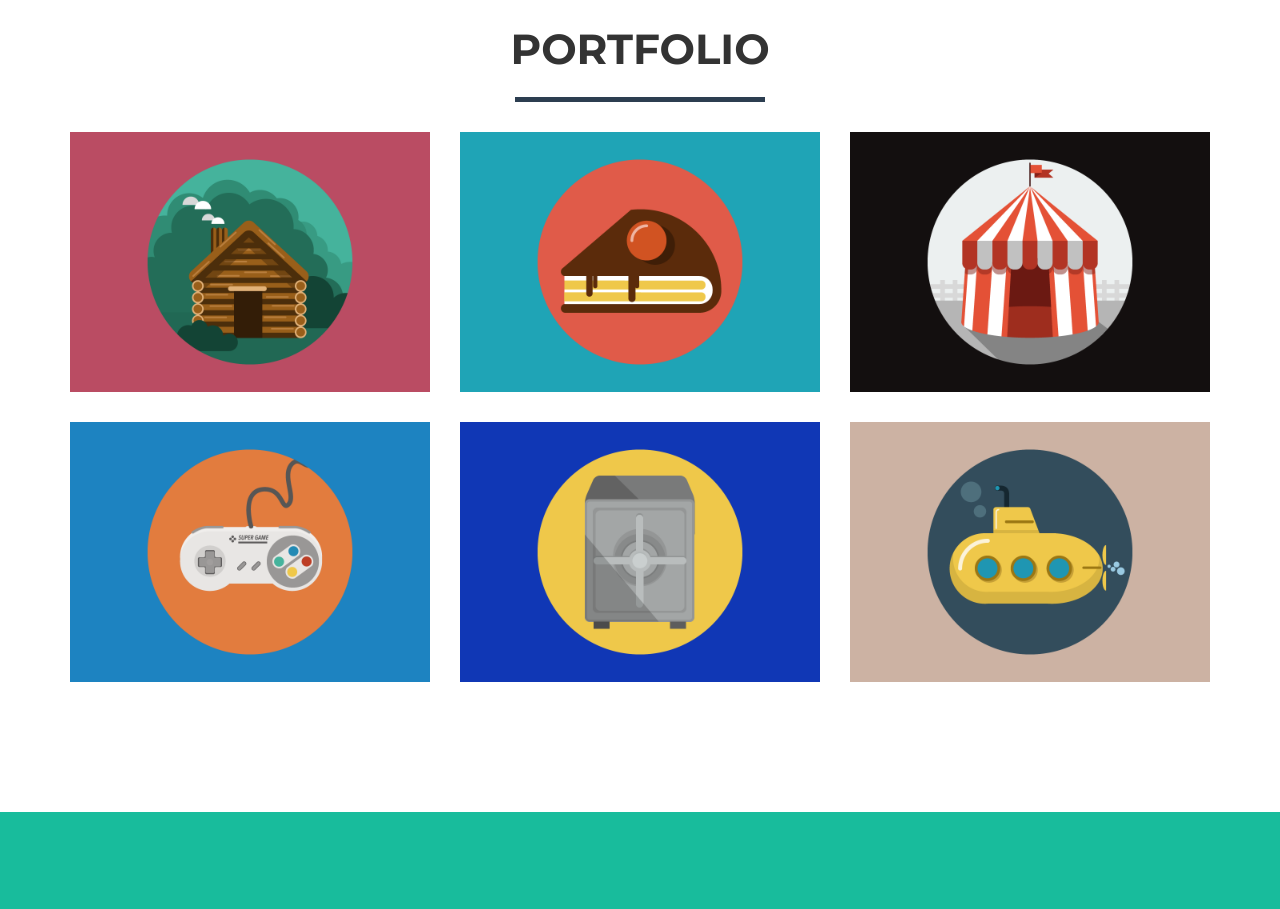
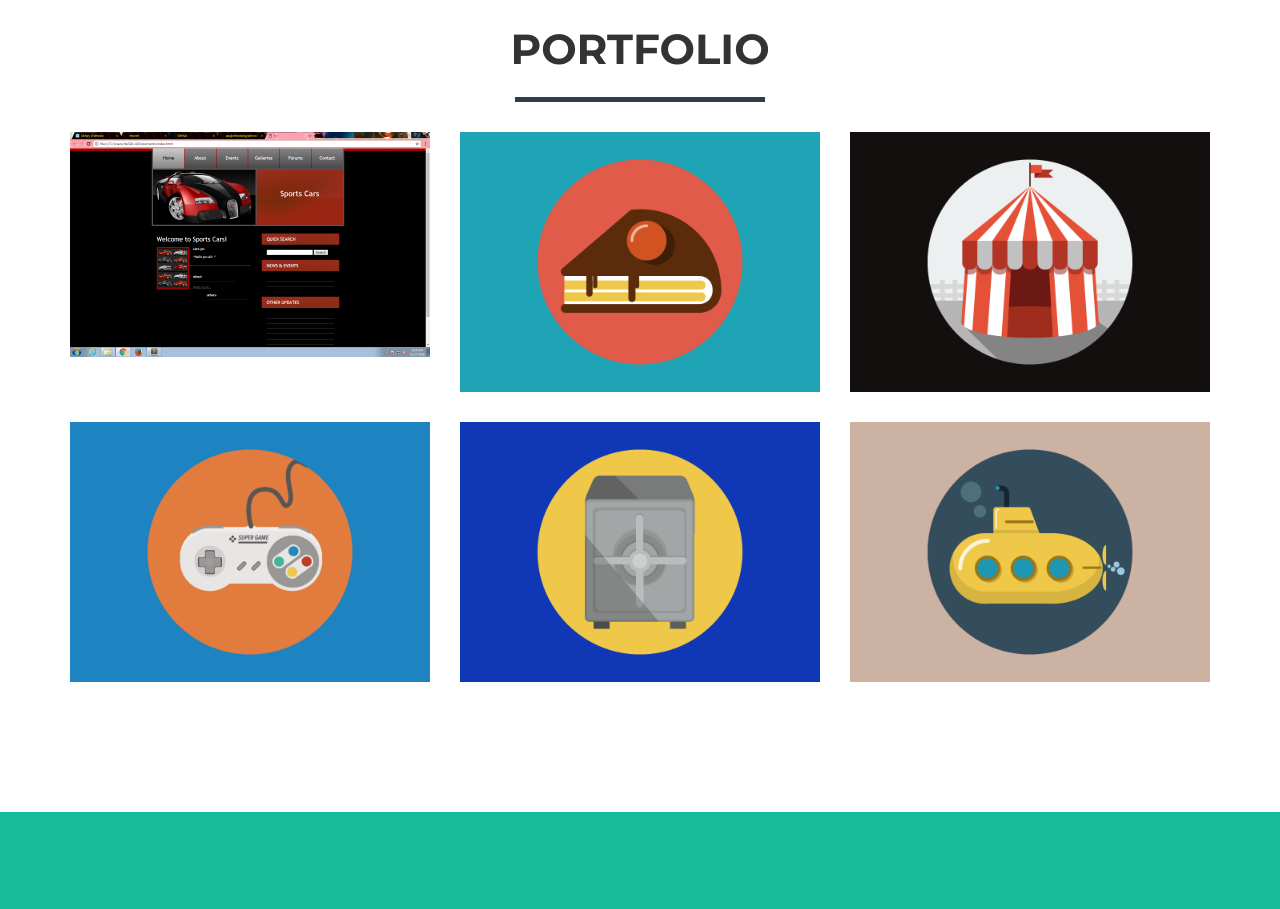
Before and after one commit to pauljohnrabang/johnrabang.github.io, a website: page index.html in a window 1280 px wide. Shown: the part 840-1749 px from the top of the page. Drawn offline with nearby package versions, Linux system fonts and the light colour scheme.

Commit message:
Update index.html

```diff
--- a/index.html
+++ b/index.html
@@ -99,7 +99,7 @@
                                 <i class="fa fa-search-plus fa-3x"></i>
                             </div>
                         </div>
-                        <img src="img/portfolio/cabin.png" class="img-responsive" alt="">
+                        <img src="y.png" class="img-responsive" alt="">
                     </a>
                 </div>
                 <div class="col-sm-4 portfolio-item">
```
